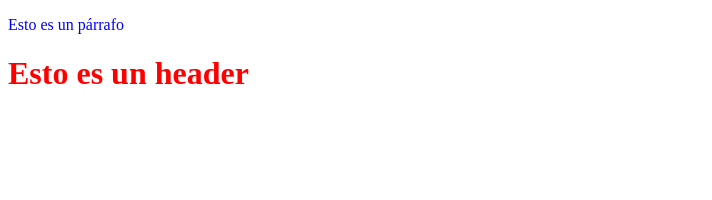
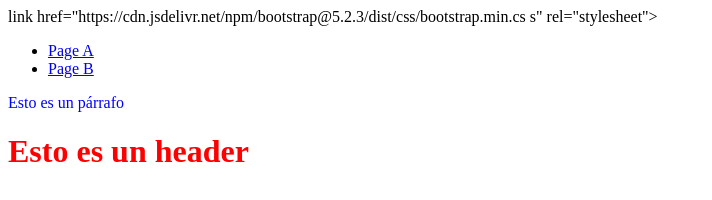
Before and after one commit to XAVScode/TAREA3_B2B, a plain HTML site: page index.html in a window 1280 px wide. Shown: the whole page, without its empty margins (0-712 px from the left). Drawn offline with nearby package versions, Linux system fonts and the light colour scheme.

Commit message:
index rama1

```diff
--- a/index.html
+++ b/index.html
@@ -5,8 +5,31 @@
  <meta charset="utf-8">
  <link rel="stylesheet" href="styles/style.css">
  <title>[HOME]</title>
+
+link
+href="https://cdn.jsdelivr.net/npm/bootstrap@5.2.3/dist/css/bootstrap.min.cs
+s" rel="stylesheet">
+<script
+src="https://cdn.jsdelivr.net/npm/bootstrap@5.2.3/dist/js/bootstrap.bundle.m
+in.js"></script>
+
+
  </head>
  <body>
+
+<nav class="navbar navbar-expand-sm bg-light">
+ <div class="container-fluid">
+ <ul class="navbar-nav">
+ <li class="nav-item">
+ <a class="nav-link" href="page_a.html">Page A</a>
+ </li>
+ <li class="nav-item">
+ <a class="nav-link" href="page_b.html">Page B</a>
+ </li>
+ </ul>
+ </div>
+ </nav>
+
  <p>Esto es un párrafo</p>
  <h1>Esto es un header</h1>
  </body>
```
